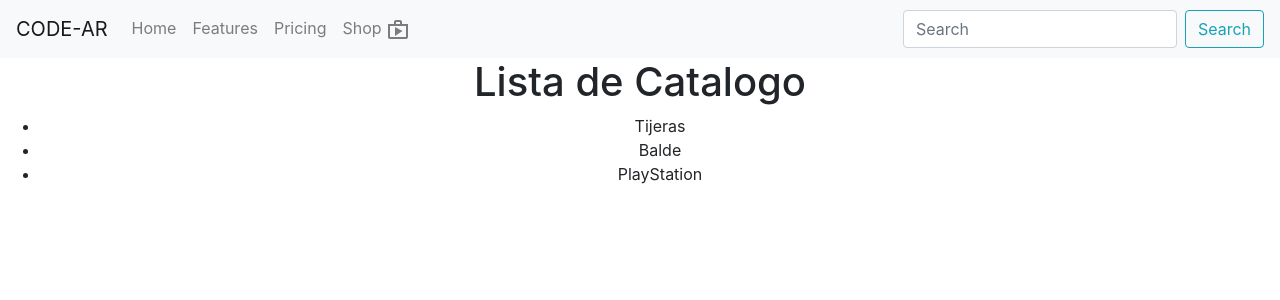
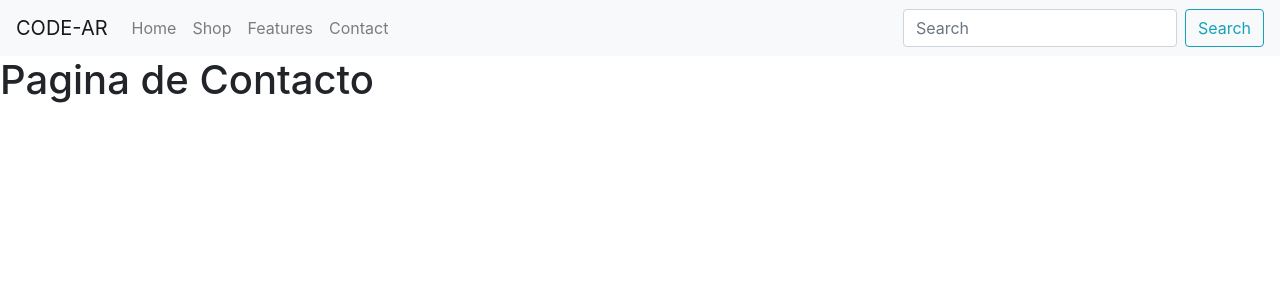
Before and after one commit to MiltonChico/coder-app, a React (Create React App) app: page /contact in a window 1280 px wide. Shown: the top 300 px of the page. Built offline with nearby package versions, Linux system fonts and the light colour scheme.

Commit message:
Added Distribution to the Project with specific folders

```diff
--- a/package.json
+++ b/package.json
@@ -12,6 +12,7 @@
     "react": "^17.0.2",
     "react-bootstrap": "^1.6.1",
     "react-dom": "^17.0.2",
+    "react-router-dom": "^5.2.0",
     "react-scripts": "4.0.3",
     "web-vitals": "^1.0.1"
   },
--- a/src/App.js
+++ b/src/App.js
@@ -1,15 +1,24 @@
-import './App.css';
+import { BrowserRouter, Route, Switch } from 'react-router-dom'
 
-import NavBar from './components/common/NavBar';
-import ItemListContainer from './components/ItemListContainer';
+import NavBar from './components/common/NavBar'
+import ItemListContainer from './components/container/ItemListContainer';
+
+import Contact from './pages/Contact'
+import Shop from './pages/Shop'
+import Features from './pages/Features'
 
 
 function App() {
   return (
-    <div className="App">
-     <NavBar />
-     <ItemListContainer greeting="Lista de Catalogo"/>
-    </div>
+    <BrowserRouter >
+      <NavBar />
+        <Switch >
+            <Route exact path="/" component={ItemListContainer} />
+            <Route path="/contact" component={Contact} />
+            <Route path="/shop" component={Shop} />
+            <Route path="/features" component={Features} />
+        </Switch>
+    </BrowserRouter >
   );
 }
 
--- a/src/components/common/Item.js
+++ b/src/components/common/Item.js
@@ -1,7 +1,6 @@
 import React from 'react'
 
 const Item = ({data}) => {
-
      return (
           <div>
                <ul>
--- a/src/components/common/NavBar.js
+++ b/src/components/common/NavBar.js
@@ -1,6 +1,4 @@
 import React from 'react'
-
-import CartWidget from '../widgets/CartWidget'
 
 import { Nav, Navbar, Form, Button,FormControl  } from "react-bootstrap"
 
@@ -8,12 +6,12 @@ const NavBar = () => {
      return (
           <>
           <Navbar bg="light" variant="light">
-               <Navbar.Brand href="#home">CODE-AR</Navbar.Brand>
+               <Navbar.Brand href="/">CODE-AR</Navbar.Brand>
                     <Nav className="mr-auto">
-                         <Nav.Link href="#home">Home</Nav.Link>
-                         <Nav.Link href="#features">Features</Nav.Link>
-                         <Nav.Link href="#pricing">Pricing</Nav.Link>
-                         <Nav.Link href="#pricing">Shop <CartWidget /></Nav.Link>
+                         <Nav.Link href="/">Home</Nav.Link>
+                         <Nav.Link href="/shop">Shop </Nav.Link>
+                         <Nav.Link href="/features">Features</Nav.Link>
+                         <Nav.Link href="/contact">Contact</Nav.Link>
                     </Nav>
                     <Form inline>
                          <FormControl type="text" placeholder="Search" className="mr-sm-2" />
--- a/src/components/ItemListContainer.js
+++ b/src/components/container/ItemListContainer.js
@@ -1,5 +1,7 @@
 import React from 'react'
-import ItemList from './common/ItemList'
+
+import ItemList from '../common/ItemList'
+
 
 const ItemListContainer = (props) => {
      return (
--- a/src/components/widgets/CartWidget.js
+++ /dev/null
@@ -1,10 +0,0 @@
-import React from 'react'
-import ShopOutlinedIcon from '@material-ui/icons/ShopOutlined';
-
-const CartWidget = () => {
-     return(
-          <ShopOutlinedIcon />
-     )
-}
-
-export default CartWidget
--- /dev/null
+++ b/src/pages/Contact.js
@@ -0,0 +1,7 @@
+import React from 'react'
+
+const Contact = () => {
+     return ( <h1>Pagina de Contacto</h1> )
+}
+
+export default Contact
--- /dev/null
+++ b/src/pages/Features.js
@@ -0,0 +1,9 @@
+import React from 'react'
+
+const Features = () => {
+     return (
+          <h1> Pagina de Features </h1>
+     )
+}
+
+export default Features
--- /dev/null
+++ b/src/pages/Shop.js
@@ -0,0 +1,9 @@
+import React from 'react'
+
+const Shop = () => {
+     return (
+          <h1> Pagina de Shop </h1>
+     )
+}
+
+export default Shop
```
Also changed, not shown: src/components/common/ItemCount.js (deleted, +0 -44 lines), 1 other file (tests, documents, lock files or other folders).
